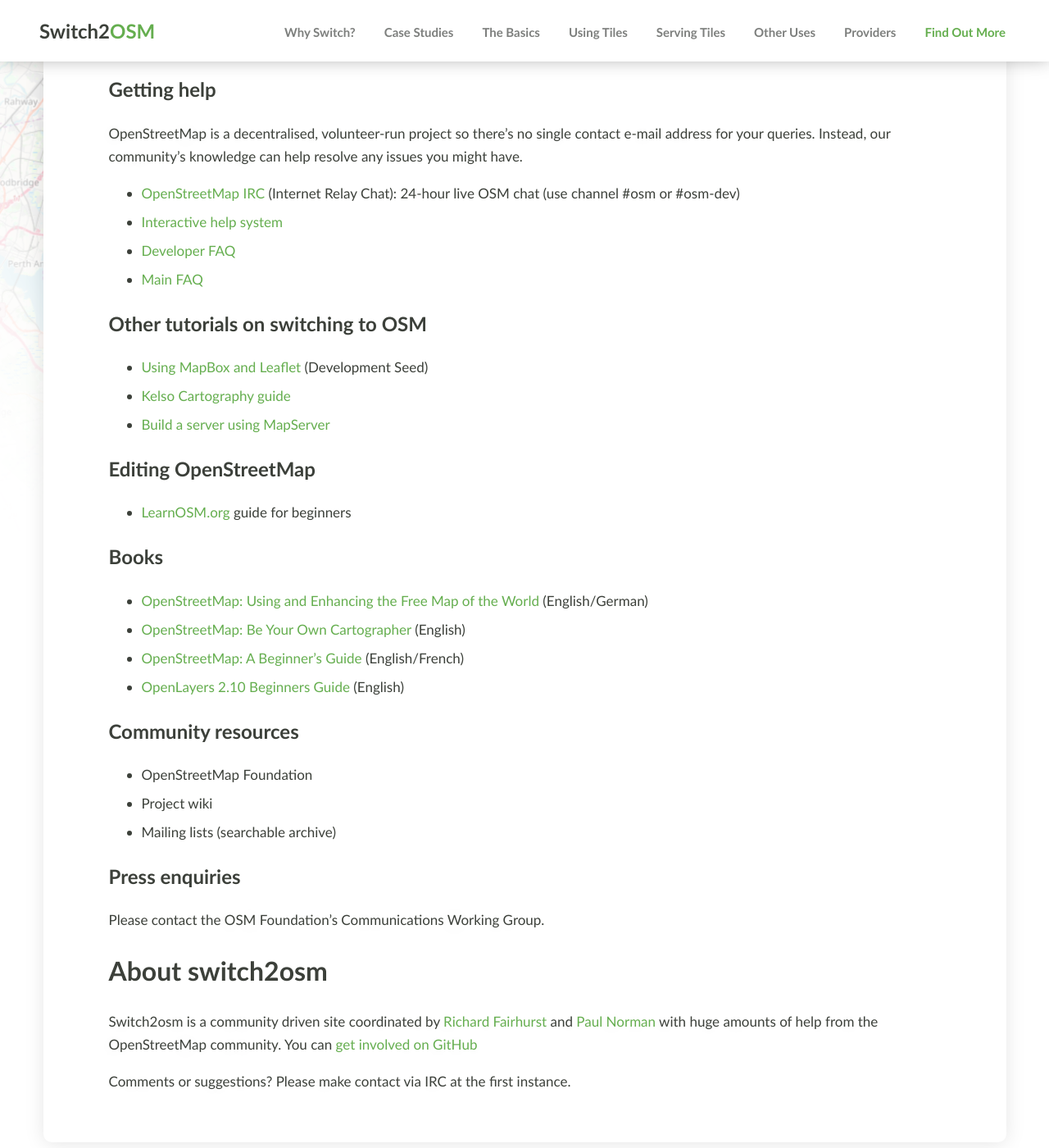
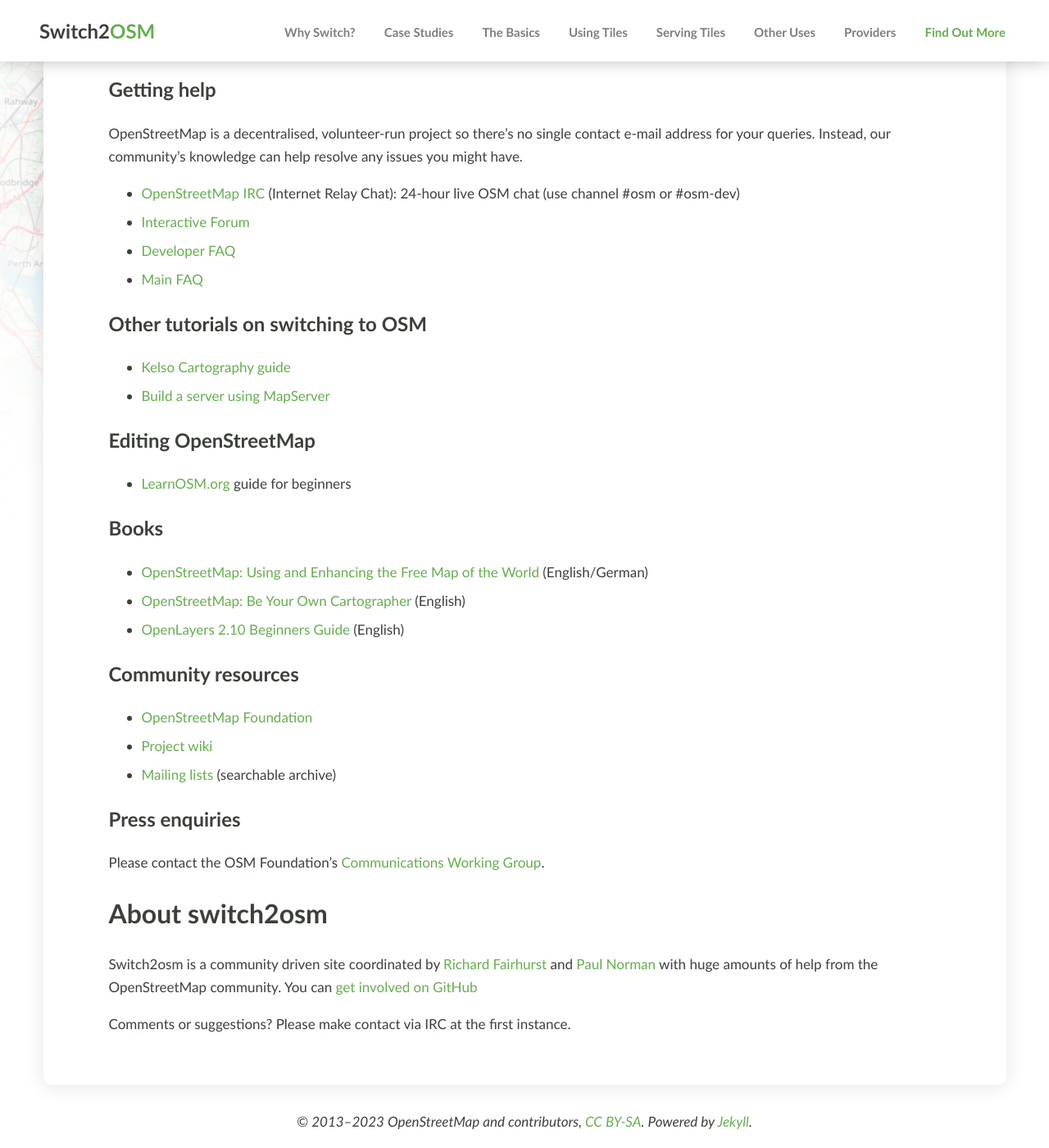
Before and after one commit to switch2osm/switch2osm, a Jekyll site: the page built from find-out-more.md, in a window 1280 px wide and 1400 px high, scrolled down 244 px. Shown: the whole window at 82% size. Built offline with Jekyll 4.4.1, drawn with Linux system fonts in a browser that asks for light colours; comment, search, counter and statistics services are not loaded.

Commit message:
Various updates to "find out more" page. Added missing links Removed broken links Updated some others (e.g. swapped help site for forum)

```diff
--- a/find-out-more.md
+++ b/find-out-more.md
@@ -9,12 +9,11 @@
 OpenStreetMap is a decentralised, volunteer-run project so there’s no single contact e-mail address for your queries. Instead, our community’s knowledge can help resolve any issues you might have.
 
 * [OpenStreetMap IRC](http://irc.openstreetmap.org/) (Internet Relay Chat): 24-hour live OSM chat (use channel #osm or #osm-dev)
-* [Interactive help system](http://help.openstreetmap.org/)
+* [Interactive Forum](http://community.openstreetmap.org/)
 * [Developer FAQ](http://wiki.openstreetmap.org/wiki/Developer_FAQ)
 * [Main FAQ](http://wiki.openstreetmap.org/wiki/FAQ)
 
 ## Other tutorials on switching to OSM
-* [Using MapBox and Leaflet](http://developmentseed.org/blog/2012/jan/12/open-source-with-leaflet-and-mapbox/) (Development Seed)
 * [Kelso Cartography guide](https://github.com/nvkelso/geo-how-to/wiki)
 * [Build a server using MapServer](http://trac.osgeo.org/mapserver/wiki/RenderingOsmDataUbuntu)
 
@@ -24,16 +23,15 @@
 ## Books
 * [OpenStreetMap: Using and Enhancing the Free Map of the World](http://openstreetmap.info/) (English/German)
 * [OpenStreetMap: Be Your Own Cartographer](https://www.packtpub.com/openstreetmap/book) (English)
-* [OpenStreetMap: A Beginner’s Guide](http://en.flossmanuals.net/openstreetmap/) (English/French)
 * [OpenLayers 2.10 Beginners Guide](https://www.packtpub.com/openlayers-2-1-javascript-web-mapping-library-beginners-guide/book) (English)
 
 ## Community resources
-* OpenStreetMap Foundation
-* Project wiki
-* Mailing lists (searchable archive)
+* [OpenStreetMap Foundation](https://osmfoundation.org/)
+* [Project wiki](https://wiki.openstreetmap.org/)
+* [Mailing lists](https://lists.openstreetmap.org/listinfo) (searchable archive)
 
 ## Press enquiries
-Please contact the OSM Foundation’s Communications Working Group.
+Please contact the OSM Foundation’s [Communications Working Group](https://osmfoundation.org/wiki/Communication_Working_Group#Get_in_touch).
 
 # About switch2osm
 Switch2osm is a community driven site coordinated by [Richard Fairhurst](http://www.systemed.net/) and [Paul Norman](http://www.paulnorman.ca/) with huge amounts of help from the OpenStreetMap community. You can [get involved on GitHub](https://github.com/switch2osm/switch2osm)
```
